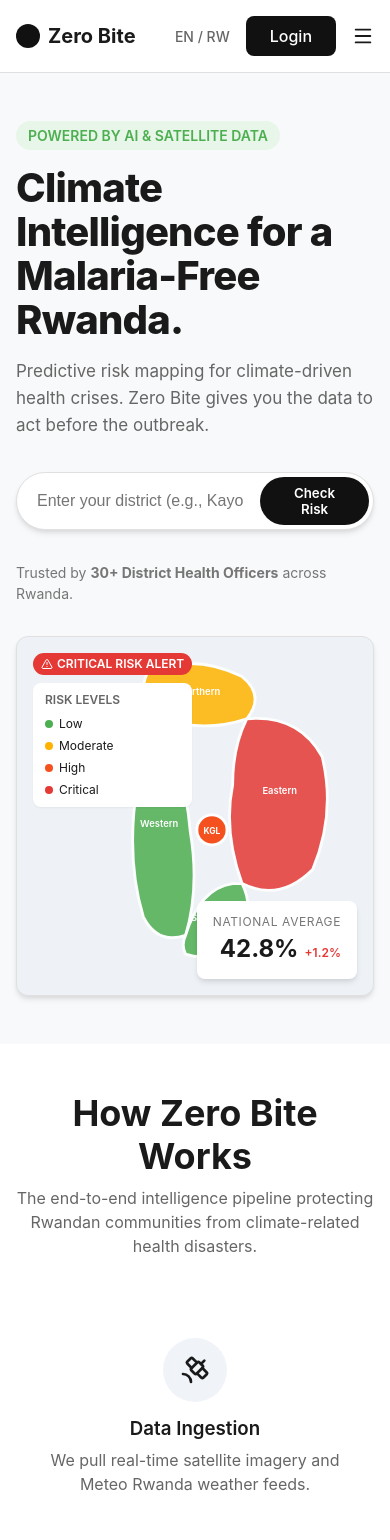
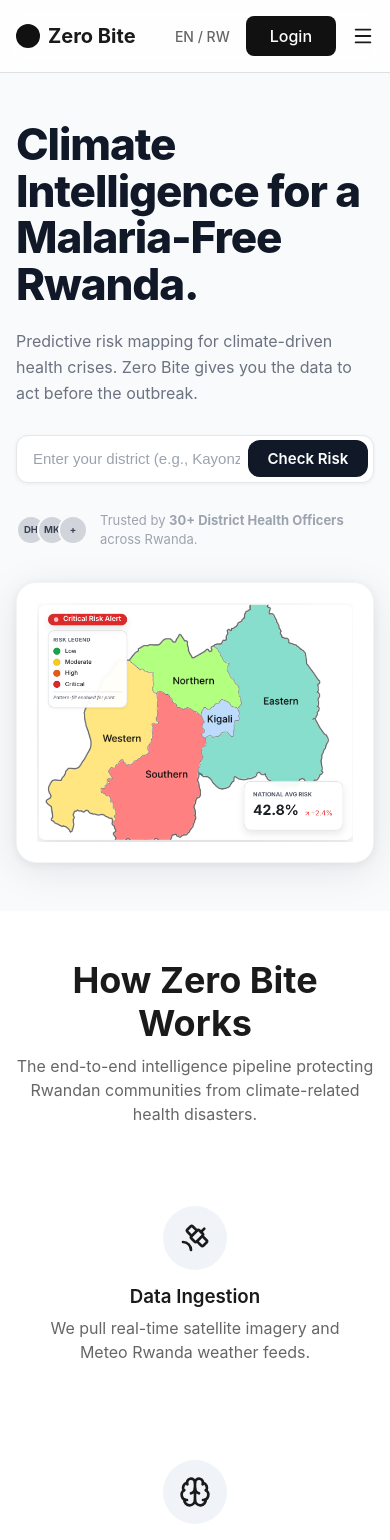
Before and after one commit to Aubierge-codes/Zero-bite, a React (Vite) app in the folder frontend/: page / in a window 390 px wide. Shown: the top 1540 px of the page. Built offline with nearby package versions, Linux system fonts and the light colour scheme.

Commit message:
landing page

```diff
--- a/frontend/src/components/RwandaHeroMap.tsx
+++ b/frontend/src/components/RwandaHeroMap.tsx
@@ -1,142 +1,9 @@
-import { AlertTriangle } from 'lucide-react';
-
-const RISK_COLORS = {
-  low: '#4CAF50',
-  moderate: '#FFB300',
-  high: '#F4511E',
-  critical: '#E53935',
-};
-
 export default function RwandaHeroMap() {
   return (
-    <div
-      style={{
-        position: 'relative',
-        backgroundColor: '#EEF2F6',
-        borderRadius: 'var(--radius-lg)',
-        border: '1px solid var(--color-border)',
-        padding: '1rem',
-        boxShadow: 'var(--shadow-md)',
-      }}
-    >
-      <div
-        style={{
-          position: 'absolute',
-          top: '1rem',
-          left: '1rem',
-          zIndex: 2,
-          display: 'flex',
-          flexDirection: 'column',
-          gap: '0.5rem',
-        }}
-      >
-        <div
-          className="badge"
-          style={{
-            backgroundColor: RISK_COLORS.critical,
-            color: 'white',
-            display: 'flex',
-            alignItems: 'center',
-            gap: '0.25rem',
-          }}
-        >
-          <AlertTriangle size={12} /> Critical Risk Alert
-        </div>
-        <div
-          style={{
-            backgroundColor: 'white',
-            borderRadius: 'var(--radius-md)',
-            padding: '0.5rem 0.75rem',
-            fontSize: '0.75rem',
-            boxShadow: 'var(--shadow-sm)',
-            display: 'flex',
-            flexDirection: 'column',
-            gap: '0.25rem',
-          }}
-        >
-          <div style={{ fontWeight: 600, color: 'var(--color-text-secondary)', marginBottom: '0.125rem' }}>RISK LEVELS</div>
-          {(['low', 'moderate', 'high', 'critical'] as const).map((level) => (
-            <div key={level} style={{ display: 'flex', alignItems: 'center', gap: '0.375rem', textTransform: 'capitalize' }}>
-              <span style={{ width: 8, height: 8, borderRadius: '50%', backgroundColor: RISK_COLORS[level] }} />
-              {level}
-            </div>
-          ))}
-        </div>
-      </div>
-
-      <svg viewBox="0 0 320 340" width="100%" height="320" role="img" aria-label="Stylized risk map of Rwanda's provinces">
-        {/* Northern Province */}
-        <path
-          d="M 110 20 Q 160 0 210 25 Q 235 45 215 70 Q 170 85 125 70 Q 95 50 110 20 Z"
-          fill={RISK_COLORS.moderate}
-          opacity={0.85}
-          stroke="white"
-          strokeWidth={3}
-        />
-        {/* Eastern Province */}
-        <path
-          d="M 215 70 Q 270 65 295 110 Q 310 170 285 230 Q 250 265 210 245 Q 190 190 200 140 Q 200 100 215 70 Z"
-          fill={RISK_COLORS.critical}
-          opacity={0.85}
-          stroke="white"
-          strokeWidth={3}
-        />
-        {/* Western Province */}
-        <path
-          d="M 125 70 Q 100 110 95 170 Q 90 230 105 280 Q 120 310 150 300 Q 165 250 155 190 Q 150 130 125 70 Z"
-          fill={RISK_COLORS.low}
-          opacity={0.85}
-          stroke="white"
-          strokeWidth={3}
-        />
-        {/* Southern Province */}
-        <path
-          d="M 150 300 Q 165 250 200 245 Q 210 245 210 245 Q 225 275 205 305 Q 180 330 150 320 Q 145 310 150 300 Z"
-          fill={RISK_COLORS.low}
-          opacity={0.85}
-          stroke="white"
-          strokeWidth={3}
-        />
-        {/* Kigali City */}
-        <circle cx="178" cy="188" r="16" fill={RISK_COLORS.high} stroke="white" strokeWidth={3} />
-        <text x="178" y="192" textAnchor="middle" fontSize="9" fontWeight={700} fill="white">
-          KGL
-        </text>
-
-        <text x="165" y="45" textAnchor="middle" fontSize="10" fontWeight={600} fill="white">
-          Northern
-        </text>
-        <text x="250" y="150" textAnchor="middle" fontSize="10" fontWeight={600} fill="white">
-          Eastern
-        </text>
-        <text x="122" y="185" textAnchor="middle" fontSize="10" fontWeight={600} fill="white">
-          Western
-        </text>
-        <text x="178" y="285" textAnchor="middle" fontSize="10" fontWeight={600} fill="white">
-          Southern
-        </text>
-      </svg>
-
-      <div
-        style={{
-          position: 'absolute',
-          bottom: '1rem',
-          right: '1rem',
-          backgroundColor: 'white',
-          borderRadius: 'var(--radius-md)',
-          padding: '0.75rem 1rem',
-          boxShadow: 'var(--shadow-md)',
-          textAlign: 'right',
-        }}
-      >
-        <div style={{ fontSize: '0.75rem', color: 'var(--color-text-tertiary)', textTransform: 'uppercase', letterSpacing: '0.05em' }}>
-          National Average
-        </div>
-        <div style={{ display: 'flex', alignItems: 'baseline', gap: '0.375rem', justifyContent: 'flex-end' }}>
-          <span style={{ fontSize: '1.5rem', fontWeight: 700 }}>42.8%</span>
-          <span style={{ fontSize: '0.75rem', color: RISK_COLORS.critical, fontWeight: 600 }}>+1.2%</span>
-        </div>
-      </div>
-    </div>
+    <img
+      src="/map.png"
+      alt="Rwanda risk map"
+      style={{ display: 'block', width: '100%', height: 'auto' }}
+    />
   );
 }
--- a/frontend/src/pages/Landing/Landing.module.css
+++ b/frontend/src/pages/Landing/Landing.module.css
@@ -1,55 +1,135 @@
 .hero {
-  padding: var(--spacing-2xl) 0;
+  padding: 5rem 0 4.5rem;
   text-align: left;
   position: relative;
   overflow: hidden;
+  background-color: #F9FAFB;
 }
 
 .heroContent {
-  max-width: 600px;
+  max-width: 480px;
+}
+
+.heroBadge {
+  display: inline-flex;
+  align-items: center;
+  gap: 0.375rem;
+  background-color: #FFFFFF;
+  border: 1px solid #D1D5DB;
+  color: #6B7280;
+  padding: 0.3rem 0.875rem;
+  border-radius: var(--radius-pill);
+  font-size: 0.75rem;
+  font-weight: 500;
+  letter-spacing: 0.01em;
+  margin-bottom: 1.5rem;
 }
 
 .heroTitle {
-  font-size: 3.5rem;
+  font-family: 'Inter', -apple-system, BlinkMacSystemFont, sans-serif;
+  font-size: 3.875rem;
+  line-height: 1.04;
   font-weight: 800;
-  line-height: 1.1;
-  margin-bottom: var(--spacing-md);
-  letter-spacing: -0.02em;
+  color: #111827;
+  letter-spacing: -0.025em;
+  margin-bottom: 1.25rem;
 }
 
 .heroSubtitle {
-  font-size: 1.25rem;
-  color: var(--color-text-secondary);
-  margin-bottom: var(--spacing-xl);
-  line-height: 1.6;
+  font-size: 1rem;
+  color: #6B7280;
+  margin-bottom: 1.75rem;
+  line-height: 1.65;
+  max-width: 420px;
 }
 
 .searchBox {
   display: flex;
-  background: var(--color-surface);
-  border: 1px solid var(--color-border);
-  border-radius: var(--radius-pill);
-  padding: var(--spacing-xs);
-  box-shadow: var(--shadow-md);
+  align-items: center;
+  background: #FFFFFF;
+  border: 1px solid #E5E7EB;
+  border-radius: 12px;
+  padding: 0.3rem 0.3rem 0.3rem 1rem;
+  box-shadow: 0 1px 4px rgba(0, 0, 0, 0.06);
   max-width: 400px;
-  margin-bottom: var(--spacing-xl);
+  margin-bottom: 1.75rem;
+  gap: 0.5rem;
+}
+
+.searchIcon {
+  color: #9CA3AF;
+  flex-shrink: 0;
+  display: flex;
+  align-items: center;
 }
 
 .searchBox input {
   flex: 1;
   border: none;
   background: transparent;
-  padding: var(--spacing-sm) var(--spacing-md);
-  font-size: 1rem;
+  padding: 0.5rem 0;
+  font-size: 0.9375rem;
   outline: none;
+  color: #111827;
+  min-width: 0;
+}
+
+.searchBox input::placeholder {
+  color: #9CA3AF;
 }
 
 .searchBox button {
-  background-color: var(--color-primary);
+  background-color: #111827;
   color: white;
-  padding: var(--spacing-sm) var(--spacing-lg);
-  border-radius: var(--radius-pill);
+  padding: 0.55rem 1.25rem;
+  border-radius: 12px;
   font-weight: 600;
+  font-size: 0.9375rem;
+  white-space: nowrap;
+  flex-shrink: 0;
+}
+
+.trustRow {
+  display: flex;
+  align-items: center;
+  gap: 0.75rem;
+}
+
+.trustRow p {
+  font-size: 0.8125rem;
+  color: #9CA3AF;
+}
+
+.avatarStack {
+  display: flex;
+  flex-shrink: 0;
+}
+
+.avatarStack span {
+  width: 30px;
+  height: 30px;
+  border-radius: 50%;
+  border: 2px solid #F9FAFB;
+  margin-left: -9px;
+  background-color: #D1D5DB;
+  display: flex;
+  align-items: center;
+  justify-content: center;
+  font-size: 0.6rem;
+  font-weight: 700;
+  color: #374151;
+  overflow: hidden;
+}
+
+.avatarStack span:first-child {
+  margin-left: 0;
+}
+
+.avatarStack img {
+  width: 100%;
+  height: 100%;
+  object-fit: cover;
+  border-radius: 50%;
 }
 
 .section {
@@ -107,12 +187,116 @@
   right: 0;
   top: 50%;
   transform: translateY(-50%);
-  width: 50%;
-  max-width: 460px;
+  width: 48%;
+  max-width: 450px;
 }
 
 .mapPlaceholder > * {
   width: 100%;
+}
+
+.mapCard {
+  position: relative;
+  background-color: #FFFFFF;
+  border-radius: 20px;
+  box-shadow: 0 8px 40px rgba(17, 24, 39, 0.09), 0 2px 8px rgba(17, 24, 39, 0.06);
+  border: 1px solid #F3F4F6;
+  padding: 1.25rem;
+  overflow: hidden;
+}
+
+.riskAlertBadge {
+  position: absolute;
+  top: 14px;
+  left: 14px;
+  z-index: 2;
+  display: flex;
+  align-items: center;
+  gap: 0.3rem;
+  background-color: #DC2626;
+  color: white;
+  font-size: 0.7rem;
+  font-weight: 600;
+  padding: 0.3rem 0.65rem;
+  border-radius: var(--radius-pill);
+}
+
+.legendBox {
+  position: absolute;
+  top: 54px;
+  left: 14px;
+  z-index: 2;
+  width: 132px;
+  background-color: white;
+  border-radius: 10px;
+  box-shadow: 0 4px 14px rgba(17, 24, 39, 0.1);
+  padding: 0.75rem;
+}
+
+.legendTitle {
+  font-size: 0.6rem;
+  font-weight: 700;
+  color: #9CA3AF;
+  letter-spacing: 0.05em;
+  margin-bottom: 0.5rem;
+}
+
+.legendItem {
+  display: flex;
+  align-items: center;
+  gap: 0.4rem;
+  font-size: 0.7rem;
+  color: #374151;
+  margin-bottom: 0.3rem;
+}
+
+.legendDot {
+  width: 8px;
+  height: 8px;
+  border-radius: 50%;
+  flex-shrink: 0;
+}
+
+.legendNote {
+  font-size: 0.55rem;
+  color: #9CA3AF;
+  font-style: italic;
+  margin-top: 0.4rem;
+  line-height: 1.3;
+}
+
+.statCard {
+  position: absolute;
+  bottom: 14px;
+  right: 14px;
+  z-index: 2;
+  background-color: white;
+  border-radius: 12px;
+  box-shadow: 0 8px 22px rgba(17, 24, 39, 0.12);
+  padding: 0.6rem 0.9rem;
+}
+
+.statLabel {
+  font-size: 0.55rem;
+  color: #9CA3AF;
+  font-weight: 600;
+  letter-spacing: 0.04em;
+  margin-bottom: 0.15rem;
+}
+
+.statValue {
+  font-size: 1.1rem;
+  font-weight: 800;
+  color: #111827;
+  display: flex;
+  align-items: center;
+  gap: 0.4rem;
+}
+
+.statDelta {
+  font-size: 0.7rem;
+  color: #DC2626;
+  font-weight: 600;
 }
 
 .showcaseGrid {
@@ -245,6 +429,7 @@
 @media (max-width: 900px) {
   .hero {
     overflow: visible;
+    padding: 3rem 0 3rem;
   }
 
   .heroContent {
@@ -252,18 +437,20 @@
   }
 
   .heroTitle {
-    font-size: 2.5rem;
+    font-size: 2.75rem;
+    line-height: 1.06;
   }
 
   .heroSubtitle {
-    font-size: 1.0625rem;
+    font-size: 1rem;
+    max-width: none;
   }
 
   .mapPlaceholder {
     position: static;
     transform: none;
     width: 100%;
-    max-width: 460px;
+    max-width: 440px;
     margin: var(--spacing-xl) 0 0;
   }
 
--- a/frontend/src/pages/Landing/Landing.tsx
+++ b/frontend/src/pages/Landing/Landing.tsx
@@ -1,7 +1,11 @@
 import { useState } from 'react';
 import styles from './Landing.module.css';
 import { useNavigate } from 'react-router-dom';
-import { Satellite, Brain, Smartphone, CheckCircle2, Bot, ArrowUp, Landmark, Building2, Stethoscope, Globe, Shield, Droplets, Scissors, Clock, ArrowRight, Info, GraduationCap, RadioTower, Download } from 'lucide-react';
+import {
+  Satellite, Brain, Smartphone, CheckCircle2, Bot, ArrowUp, Landmark, Building2,
+  Stethoscope, Globe, Shield, Droplets, Scissors, Clock, ArrowRight, Info,
+  GraduationCap, RadioTower, Download, AlertTriangle, Search
+} from 'lucide-react';
 import RwandaHeroMap from '../../components/RwandaHeroMap';
 import RoleCard from '../../components/RoleCard';
 
@@ -78,9 +82,7 @@
       <section className={styles.hero}>
         <div className="container" style={{ position: 'relative' }}>
           <div className={styles.heroContent}>
-            <div className="badge badge-low" style={{ marginBottom: '1rem', padding: '0.25rem 0.75rem', fontSize: '0.875rem' }}>
-              Powered by AI & Satellite Data
-            </div>
+
             <h1 className={styles.heroTitle}>Climate Intelligence for a Malaria-Free Rwanda.</h1>
             <p className={styles.heroSubtitle}>
               Predictive risk mapping for climate-driven health crises. Zero Bite gives you the data to act before the outbreak.
@@ -95,12 +97,23 @@
               />
               <button onClick={checkRisk}>Check Risk</button>
             </div>
-            <p style={{ fontSize: '0.875rem', color: 'var(--color-text-tertiary)' }}>
-              Trusted by <strong>30+ District Health Officers</strong> across Rwanda.
-            </p>
+            <div className={styles.trustRow}>
+              <div className={styles.avatarStack}>
+                <span>DH</span>
+                <span>MK</span>
+                <span>+</span>
+              </div>
+              <p>
+                Trusted by <strong>30+ District Health Officers</strong> across Rwanda.
+              </p>
+            </div>
           </div>
+
           <div className={styles.mapPlaceholder}>
-            <RwandaHeroMap />
+            <div className={styles.mapCard}>
+
+              <RwandaHeroMap />
+            </div>
           </div>
         </div>
       </section>
```
Also changed, not shown: frontend/src/layouts/PublicLayout.module.css (+6 -1 lines), frontend/src/pages/About/About.module.css (+66 -4 lines), frontend/src/pages/About/About.tsx (+7 -7 lines), frontend/public/map.png (added), frontend/public/map.svg (added).
